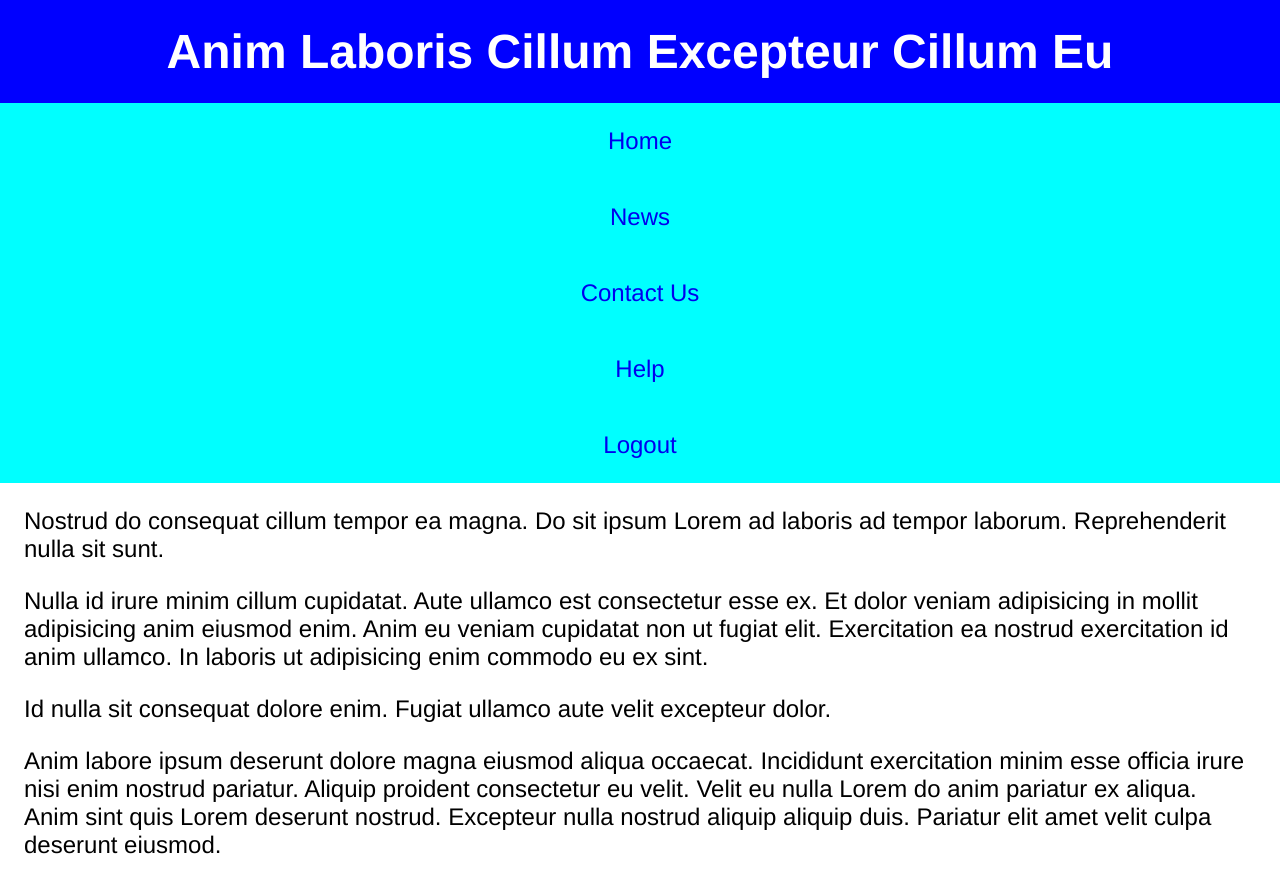
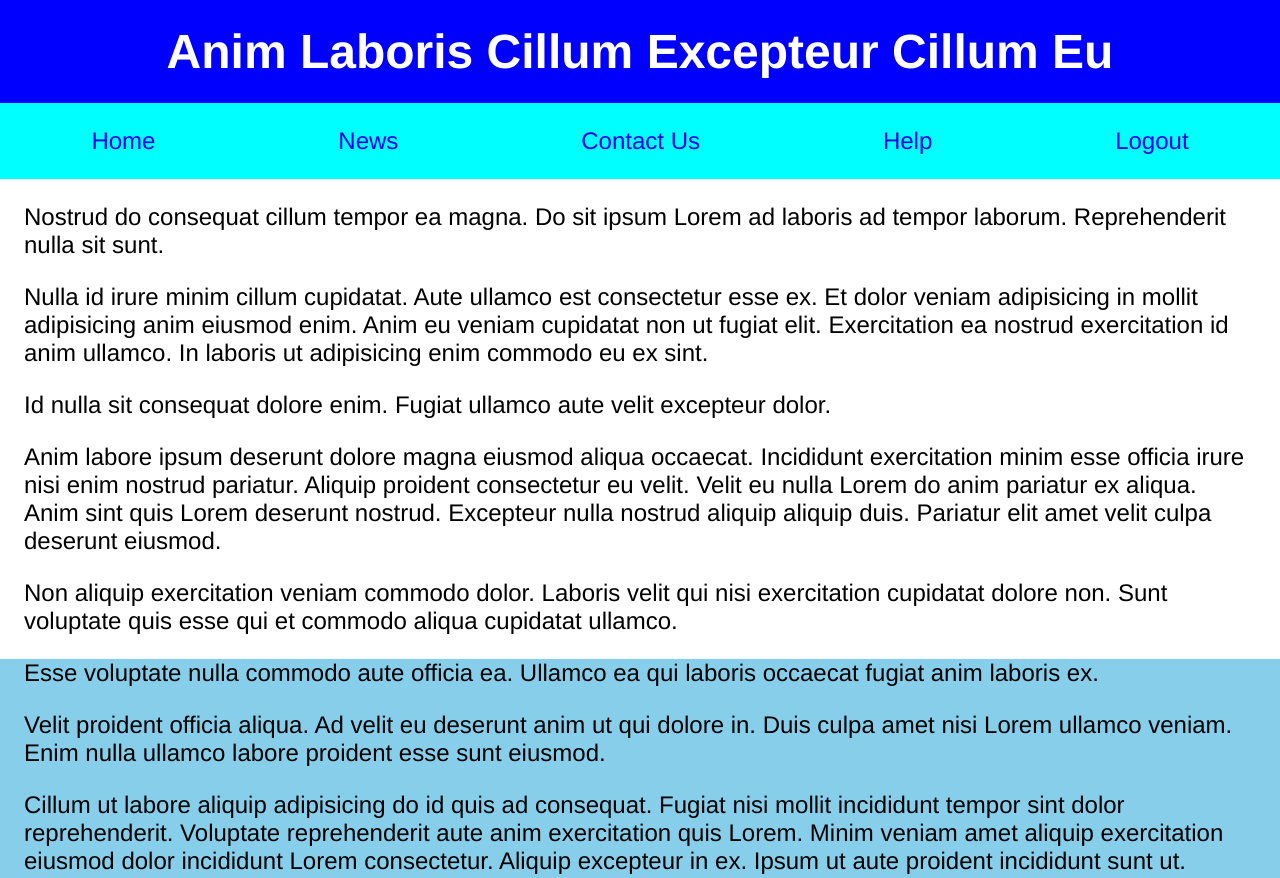
Before and after one commit to LaunchSchoolKalisz/LS202, a plain HTML site: page grid_project/grid.html in a window 1280 px wide. Shown: the top 878 px of the page. Drawn offline with Linux system fonts and the light colour scheme.

Commit message:
Change nav bar to horizontal

```diff
--- a/grid_project/grid.css
+++ b/grid_project/grid.css
@@ -25,9 +25,11 @@ nav {
 
 ul {
   list-style-type: none;
+  display: grid;
 }
 
 li {
+  grid-row-start: nav-column-start 5;
   text-align: center;
   width: auto;
 }
```
